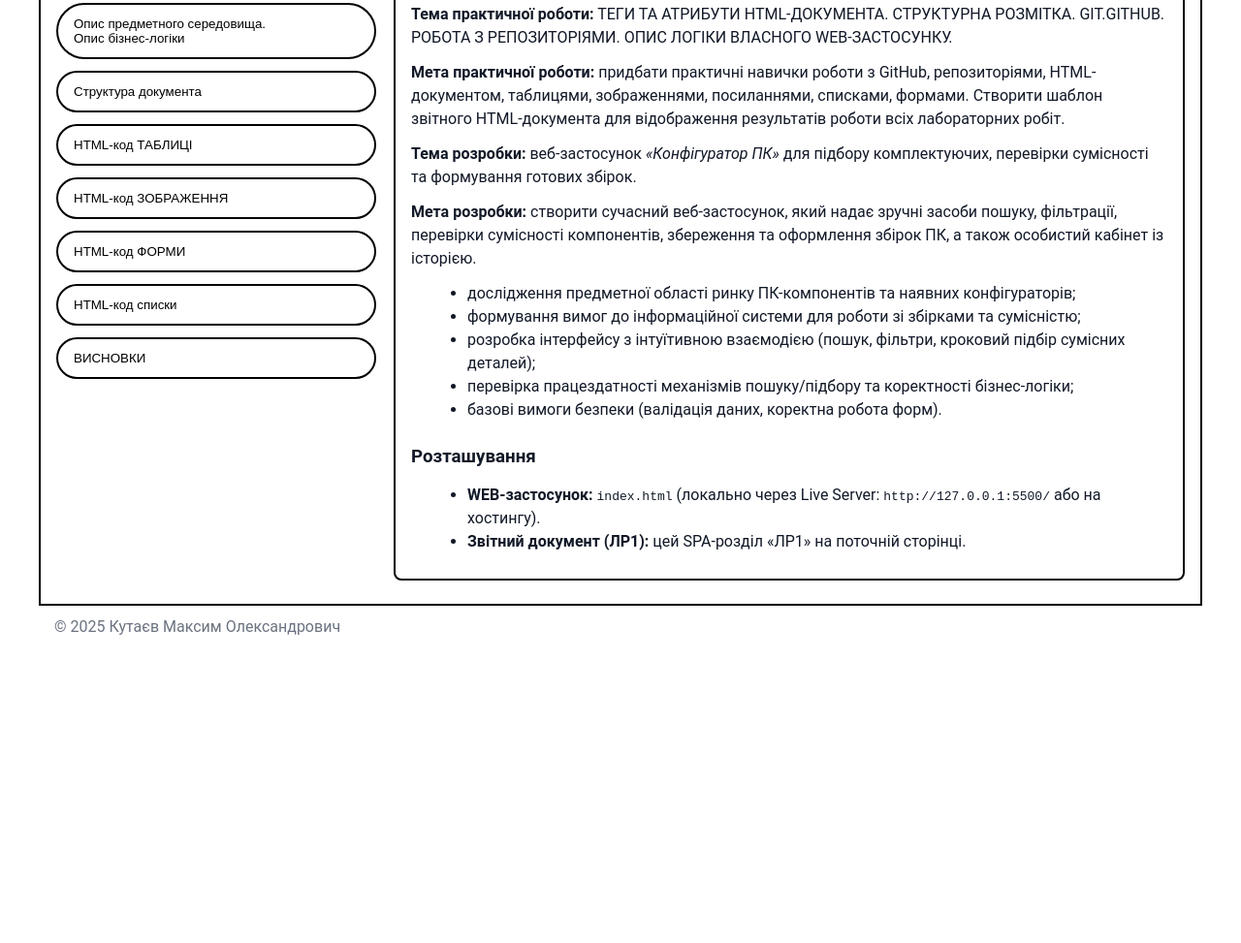
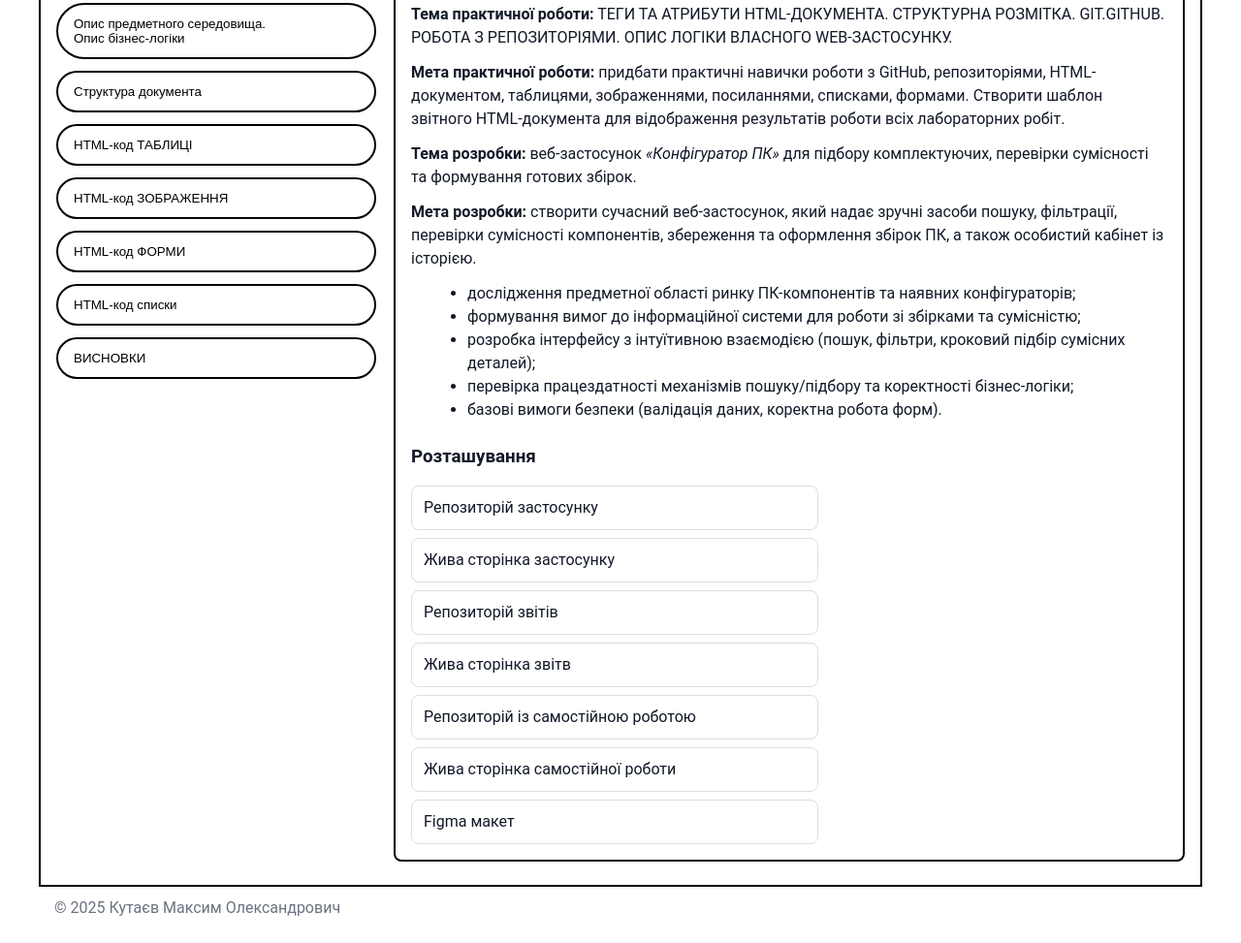
Before and after one commit to MaixmK/IK-33_appRECORD-Kutaiev-Maksym-FIOT-2025, a plain HTML site: page index.html in a window 1280 px wide. Shown: the part 459-1432 px from the top of the page at 97% size. Before the commit the page ends 1142 px from the top, so only its background shows below. Drawn offline with Linux system fonts and the light colour scheme.

Commit message:
laba1(links)

```diff
--- a/script.js
+++ b/script.js
@@ -29,11 +29,19 @@
   </ul>
 
   <h3 class="muted">Розташування</h3>
-      <ul>
-        <li><b>WEB-застосунок:</b> <code>index.html</code> (локально через Live Server: <code>http://127.0.0.1:5500/</code> або на хостингу).</li>
-        <li><b>Звітний документ (ЛР1):</b> цей SPA-розділ «ЛР1» на поточній сторінці.</li>
-      </ul>
+
+  <div class="link-buttons">
+    <a class="btn" href="https://github.com/MaixmK/IK-33_appWEB-Kutaiev-Maksym-FIOT-2025" target="_blank" rel="noopener">Репозиторій застосунку</a>
+    <a class="btn" href="https://maixmk.github.io/IK-33_appWEB-Kutaiev-Maksym-FIOT-2025/" target="_blank" rel="noopener">Жива сторінка застосунку</a>
+    <a class="btn" href="https://github.com/MaixmK/IK-33_appRECORD-Kutaiev-Maksym-FIOT-2025" target="_blank" rel="noopener">Репозиторій звітів</a>
+    <a class="btn" href="https://maixmk.github.io/IK-33_appRECORD-Kutaiev-Maksym-FIOT-2025/" target="_blank" rel="noopener">Жива сторінка звітв</a>
+    <a class="btn" href="https://github.com/MaixmK/IK-33_INDEPENDENT-Kutaiev-Maksym-FIOT-2025" target="_blank" rel="noopener">Репозиторій із самостійною роботою</a>
+    <a class="btn" href="https://maixmk.github.io/IK-33_INDEPENDENT-Kutaiev-Maksym-FIOT-2025/" target="_blank" rel="noopener">Жива сторінка самостійної роботи</a>
+    <a class="btn" href="https://www.figma.com/design/S3tM6vTLjBuZINItOYO71u/Untitled?node-id=0-1&t=nIZJZHqGCv9BfEZN-1" target="_blank" rel="noopener">Figma макет</a>
+  </div>
 `,
+
+
 
     // Опис предметного середовища
     env: `
--- a/style.css
+++ b/style.css
@@ -1,90 +1,80 @@
 /* базове */
-* { box-sizing: border-box; }
-html, body { height: 100%; }
-body {
-  margin: 0;
-  font-family: "Roboto", system-ui, -apple-system, Segoe UI, Arial, sans-serif;
-  line-height: 1.5;
-  color: #111827;
-  background: #fff;
+*{box-sizing:border-box}
+html,body{height:100%}
+body{
+  margin:0;
+  font-family:"Roboto",system-ui,-apple-system,Segoe UI,Arial,sans-serif;
+  line-height:1.5;
+  color:#111827;
+  background:#fff;
 }
-.container { max-width: 1200px; margin: 0 auto; padding: 0 16px; }
+.container{max-width:1200px;margin:0 auto;padding:0 16px}
 
 /* шапка */
-.page-header { border-bottom: 2px solid #000; }
-.header-top {
-  display: grid;
-  grid-template-columns: 1fr auto;
-  gap: 16px;
-  align-items: end;
-  padding: 18px 16px 8px;
+.page-header{border-bottom:2px solid #000}
+.header-top{
+  display:grid;
+  grid-template-columns:1fr auto;
+  gap:16px;
+  align-items:end;
+  padding:18px 16px 8px;
 }
-.title-1 { font: 700 24px/1.2 inherit; text-align: center; }
-.title-2 { font: 700 18px/1.2 inherit; text-align: center; margin-top: 2px; }
-.subtitle { text-align: center; margin-top: 8px; }
+.title-1{font:700 24px/1.2 inherit;text-align:center}
+.title-2{font:700 18px/1.2 inherit;text-align:center;margin-top:2px}
+.subtitle{text-align:center;margin-top:8px}
 
 /* фото */
-.photo-wrap {
-  width: 150px; height: 190px;
-  border: 2px solid #000; border-radius: 8px;
-  display: grid; place-items: center; overflow: hidden;
-  background: #fff;
+.photo-wrap{
+  width:150px;height:190px;border:2px solid #000;border-radius:8px;
+  display:grid;place-items:center;overflow:hidden;background:#fff
 }
-.photo-wrap img { width: 100%; height: 100%; object-fit: cover; }
+.photo-wrap img{width:100%;height:100%;object-fit:cover}
 
 /* верхні вкладки */
-.top-nav { display: flex; flex-wrap: wrap; gap: 12px; padding: 10px 0 14px; }
-.top-nav .tab {
-  min-width: 150px; padding: 10px 16px;
-  border: 2px solid #000; border-radius: 18px;
-  background: #fff; cursor: pointer; text-align: center; line-height: 1.2;
+.top-nav{display:flex;flex-wrap:wrap;gap:12px;padding:10px 0 14px}
+.top-nav .tab{
+  min-width:150px;padding:10px 16px;border:2px solid #000;border-radius:18px;
+  background:#fff;cursor:pointer;text-align:center;line-height:1.2
 }
-.top-nav .tab.active { background: #fff59b; }
+.top-nav .tab.active{background:#fff59b}
 
 /* основна сітка */
-.main-grid {
-  display: grid; grid-template-columns: 330px 1fr; gap: 18px;
-  padding: 18px 16px 24px;
-  border-left: 2px solid #000; border-right: 2px solid #000; border-bottom: 2px solid #000;
+.main-grid{
+  display:grid;grid-template-columns:330px 1fr;gap:18px;padding:18px 16px 24px;
+  border:2px solid #000;border-top:0
 }
 
 /* ліве меню */
-.side-menu { padding-top: 8px; }
-.pill {
-  width: 100%; margin-bottom: 12px; padding: 12px 16px;
-  border: 2px solid #000; border-radius: 999px;
-  background: #fff; text-align: left; cursor: pointer;
+.side-menu{padding-top:8px}
+.pill{
+  width:100%;margin-bottom:12px;padding:12px 16px;border:2px solid #000;border-radius:999px;
+  background:#fff;text-align:left;cursor:pointer
 }
-.pill.active { background: #f1f5f9; }
+.pill.active{background:#f1f5f9}
 
-/* контент праворуч */
-.content {
-  min-height: 520px; padding: 16px;
-  border: 2px solid #000; border-radius: 8px;
-  display: grid; align-content: start; background: #fff;
+/* контент */
+.content{
+  min-height:520px;padding:16px;border:2px solid #000;border-radius:8px;
+  display:grid;align-content:start;background:#fff
 }
-.placeholder { margin: auto; font-weight: 700; }
+.placeholder{margin:auto;font-weight:700}
 
-/* дрібні елементи вмісту */
-h2 { margin: 6px 0 12px; }
-h3 { margin: 12px 0 8px; }
-p { margin: 6px 0; }
-ul, ol { margin: 6px 0 10px 18px; }
-figure { margin: 8px 0; }
-figcaption { font-size: 14px; color: #6b7280; }
+/* типографіка та демо-елементи */
+h2{margin:6px 0 12px}
+h3{margin:12px 0 8px}
+p{margin:6px 0}
+ul,ol{margin:6px 0 10px 18px}
+figure{margin:8px 0}
+figcaption{font-size:14px;color:#6b7280}
 
-pre.code {
-  background: #0f172a; color: #e5e7eb;
-  padding: 12px; border-radius: 8px; overflow: auto;
-}
-table.demo { width: 100%; border-collapse: collapse; margin: 10px 0; }
-table.demo th, table.demo td { border: 1px solid #cbd5e1; padding: 8px; text-align: left; }
-table.demo thead { background: #f3f4f6; }
+pre.code{background:#0f172a;color:#e5e7eb;padding:12px;border-radius:8px;overflow:auto}
+table.demo{width:100%;border-collapse:collapse;margin:10px 0}
+table.demo th,table.demo td{border:1px solid #cbd5e1;padding:8px;text-align:left}
+table.demo thead{background:#f3f4f6}
 
 /* футер */
-.footer { padding: 10px 16px 24px; color: #6b7280; }
+.footer{padding:10px 16px 24px;color:#6b7280}
 
-/* адаптив */
-@media (max-width: 980px) {
-  .main-grid { grid-template-columns: 1fr; }
-}
+/* кнопки-посилання */
+.link-buttons{display:flex;flex-direction:column;gap:8px;max-width:420px;margin-top:8px}
+.link-buttons .btn{display:block;padding:10px 12px;border:1px solid #ddd;border-radius:8px;text-decoration:none;color:inherit}
```
Lines whose indentation alone changed are shown as unchanged.
